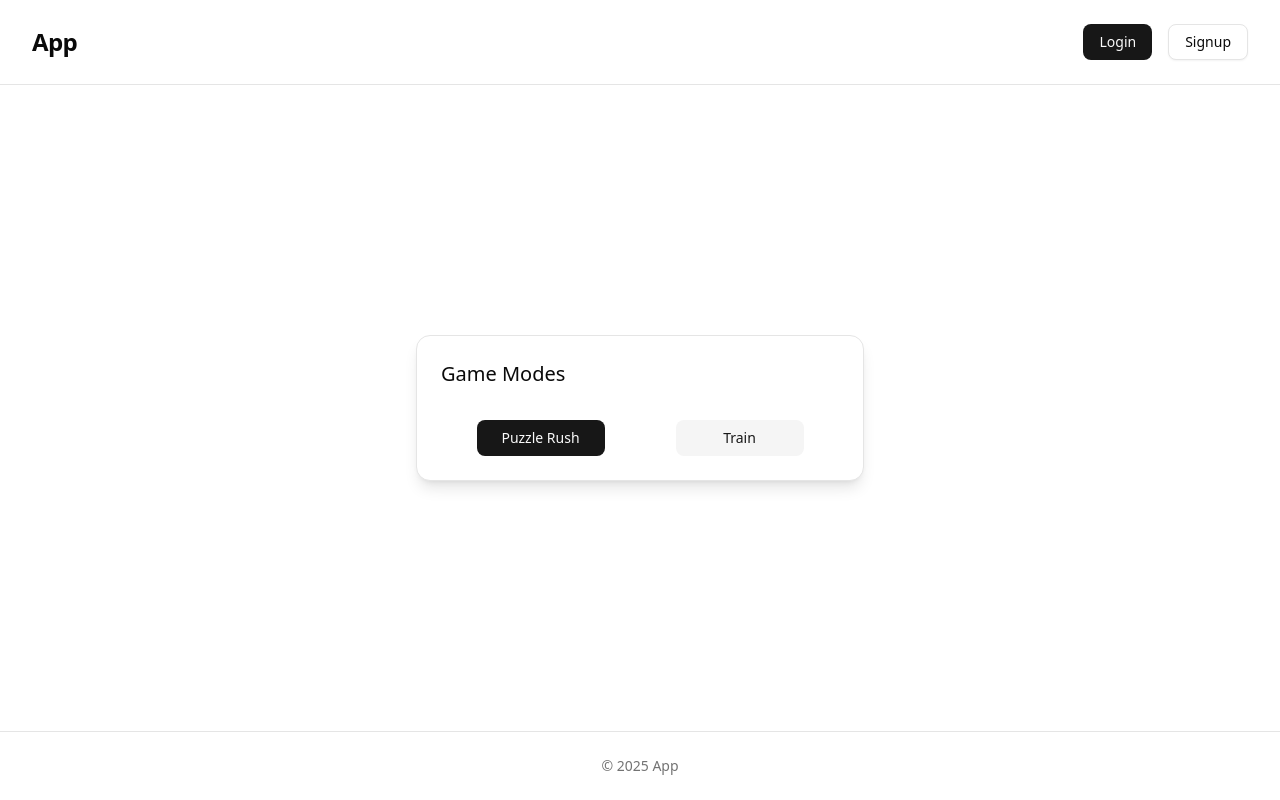
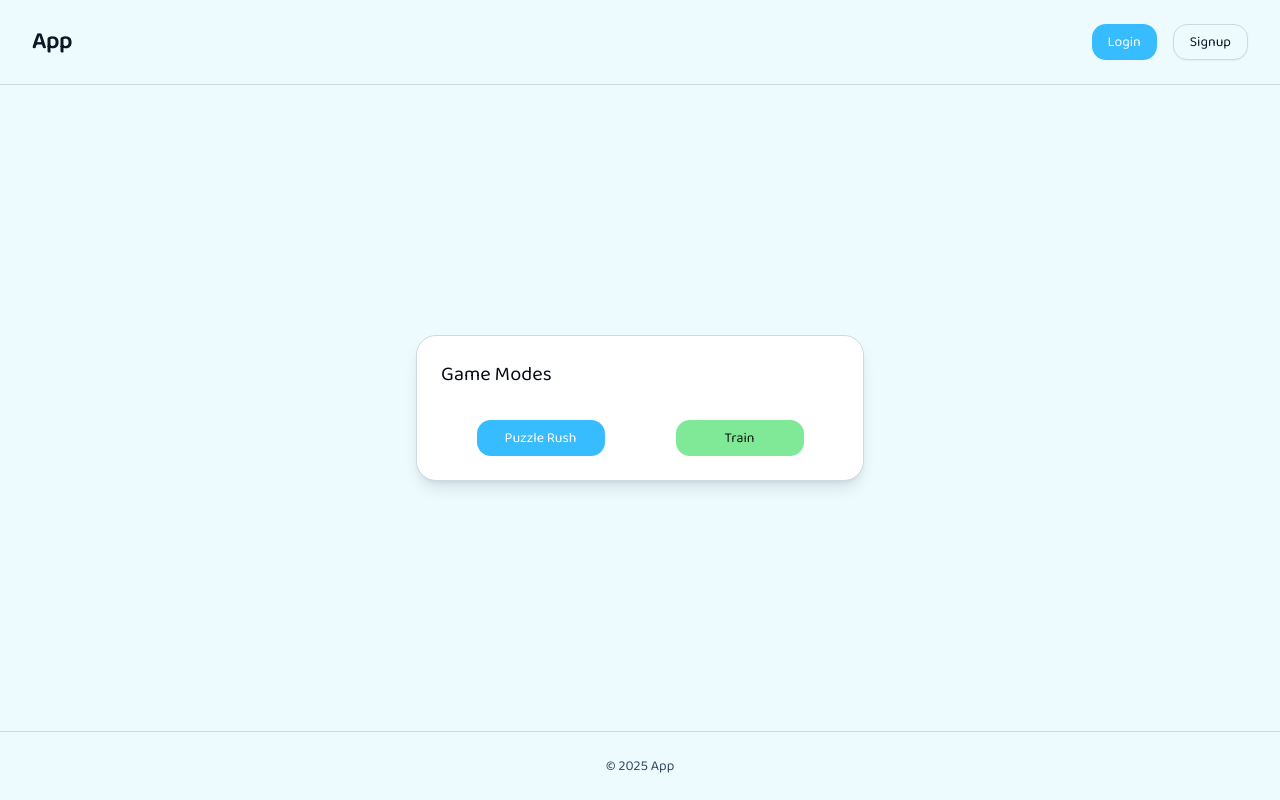
Before and after one commit to Sa4dUs/ps2526-grupo1, a Next.js app: page / in a window 1280 px wide. Built offline with nearby package versions, Linux system fonts and the light colour scheme; no server answers.

Commit message:
MimirStyle
New css style

```diff
--- a/app/globals.css
+++ b/app/globals.css
@@ -1,12 +1,15 @@
+
+@import url('https://fonts.googleapis.com/css2?family=Baloo+2:wght@400;600&display=swap');
 @import "tailwindcss";
 @import "tw-animate-css";
+
 
 @custom-variant dark (&:is(.dark *));
 
 @theme inline {
   --color-background: var(--background);
   --color-foreground: var(--foreground);
-  --font-sans: var(--font-geist-sans);
+  --font-sans: var(--font-sans);
   --font-mono: var(--font-geist-mono);
   --color-sidebar-ring: var(--sidebar-ring);
   --color-sidebar-border: var(--sidebar-border);
@@ -43,80 +46,100 @@
   --radius-xl: calc(var(--radius) + 4px);
 }
 
+
+
 :root {
-  --radius: 0.625rem;
-  --background: oklch(1 0 0);
-  --foreground: oklch(0.145 0 0);
+  --font-sans: "Baloo 2", system-ui, sans-serif;
+
+
+  --radius: 1rem;
+  --background: oklch(0.98 0.02 240);
+  --foreground: oklch(0.2 0.03 250);
+
   --card: oklch(1 0 0);
-  --card-foreground: oklch(0.145 0 0);
+  --card-foreground: oklch(0.15 0.02 250);
+
   --popover: oklch(1 0 0);
-  --popover-foreground: oklch(0.145 0 0);
-  --primary: oklch(0.205 0 0);
-  --primary-foreground: oklch(0.985 0 0);
-  --secondary: oklch(0.97 0 0);
-  --secondary-foreground: oklch(0.205 0 0);
-  --muted: oklch(0.97 0 0);
-  --muted-foreground: oklch(0.556 0 0);
-  --accent: oklch(0.97 0 0);
-  --accent-foreground: oklch(0.205 0 0);
-  --destructive: oklch(0.577 0.245 27.325);
-  --border: oklch(0.922 0 0);
-  --input: oklch(0.922 0 0);
-  --ring: oklch(0.708 0 0);
-  --chart-1: oklch(0.646 0.222 41.116);
-  --chart-2: oklch(0.6 0.118 184.704);
-  --chart-3: oklch(0.398 0.07 227.392);
-  --chart-4: oklch(0.828 0.189 84.429);
-  --chart-5: oklch(0.769 0.188 70.08);
-  --sidebar: oklch(0.985 0 0);
-  --sidebar-foreground: oklch(0.145 0 0);
-  --sidebar-primary: oklch(0.205 0 0);
-  --sidebar-primary-foreground: oklch(0.985 0 0);
-  --sidebar-accent: oklch(0.97 0 0);
-  --sidebar-accent-foreground: oklch(0.205 0 0);
-  --sidebar-border: oklch(0.922 0 0);
-  --sidebar-ring: oklch(0.708 0 0);
+  --popover-foreground: oklch(0.2 0.03 250);
+
+  --primary: oklch(0.78 0.2 250); /* azul brillante */
+  --primary-foreground: oklch(1 0 0);
+
+  --secondary: oklch(0.85 0.15 150); /* verde menta */
+  --secondary-foreground: oklch(0.2 0.03 150);
+
+  --muted: oklch(0.94 0.03 250);
+  --muted-foreground: oklch(0.4 0.05 250);
+
+  --accent: oklch(0.9 0.15 80);
+  --accent-foreground: oklch(0.25 0.05 80);
+
+  --destructive: oklch(0.68 0.25 20);
+  --border: oklch(0.88 0.02 240);
+  --input: oklch(0.92 0.02 240);
+  --ring: oklch(0.78 0.2 250);
+
+  --chart-1: oklch(0.78 0.18 250);
+  --chart-2: oklch(0.72 0.16 150);
+  --chart-3: oklch(0.8 0.14 60);
+  --chart-4: oklch(0.75 0.2 310);
+  --chart-5: oklch(0.84 0.15 200);
+
+  --sidebar: oklch(0.985 0.02 240);
+  --sidebar-foreground: oklch(0.15 0.02 250);
+  --sidebar-primary: var(--primary);
+  --sidebar-primary-foreground: var(--primary-foreground);
+  --sidebar-accent: var(--secondary);
+  --sidebar-accent-foreground: var(--secondary-foreground);
+  --sidebar-border: var(--border);
+  --sidebar-ring: var(--ring);
 }
 
+
 .dark {
-  --background: oklch(0.145 0 0);
-  --foreground: oklch(0.985 0 0);
-  --card: oklch(0.205 0 0);
-  --card-foreground: oklch(0.985 0 0);
-  --popover: oklch(0.205 0 0);
-  --popover-foreground: oklch(0.985 0 0);
-  --primary: oklch(0.922 0 0);
-  --primary-foreground: oklch(0.205 0 0);
-  --secondary: oklch(0.269 0 0);
-  --secondary-foreground: oklch(0.985 0 0);
-  --muted: oklch(0.269 0 0);
-  --muted-foreground: oklch(0.708 0 0);
-  --accent: oklch(0.269 0 0);
-  --accent-foreground: oklch(0.985 0 0);
-  --destructive: oklch(0.704 0.191 22.216);
-  --border: oklch(1 0 0 / 10%);
-  --input: oklch(1 0 0 / 15%);
-  --ring: oklch(0.556 0 0);
-  --chart-1: oklch(0.488 0.243 264.376);
-  --chart-2: oklch(0.696 0.17 162.48);
-  --chart-3: oklch(0.769 0.188 70.08);
-  --chart-4: oklch(0.627 0.265 303.9);
-  --chart-5: oklch(0.645 0.246 16.439);
-  --sidebar: oklch(0.205 0 0);
-  --sidebar-foreground: oklch(0.985 0 0);
-  --sidebar-primary: oklch(0.488 0.243 264.376);
-  --sidebar-primary-foreground: oklch(0.985 0 0);
-  --sidebar-accent: oklch(0.269 0 0);
-  --sidebar-accent-foreground: oklch(0.985 0 0);
-  --sidebar-border: oklch(1 0 0 / 10%);
-  --sidebar-ring: oklch(0.556 0 0);
+  --background: oklch(0.22 0.04 250);
+  --foreground: oklch(0.96 0.03 240);
+
+  --card: oklch(0.26 0.05 250);
+  --card-foreground: oklch(0.96 0.03 240);
+
+  --popover: oklch(0.26 0.05 250);
+  --popover-foreground: oklch(0.96 0.03 240);
+
+  --primary: oklch(0.78 0.2 250);
+  --primary-foreground: oklch(1 0 0);
+
+  --secondary: oklch(0.72 0.14 150);
+  --secondary-foreground: oklch(0.1 0.03 150);
+
+  --muted: oklch(0.3 0.04 250);
+  --muted-foreground: oklch(0.8 0.03 250);
+
+  --accent: oklch(0.75 0.15 80);
+  --accent-foreground: oklch(0.1 0.03 80);
+
+  --border: oklch(0.35 0.03 250);
+  --input: oklch(0.4 0.04 250);
+  --ring: oklch(0.78 0.2 250);
 }
+
 
 @layer base {
   * {
     @apply border-border outline-ring/50;
   }
   body {
-    @apply bg-background text-foreground;
+    @apply bg-background text-foreground font-sans;
   }
 }
+
+
+@layer utilities {
+  .fun-bounce {
+    @apply transition-transform duration-200 hover:scale-105;
+  }
+
+  .fun-shadow {
+    @apply shadow-md hover:shadow-xl transition-shadow duration-200;
+  }
+}
```
